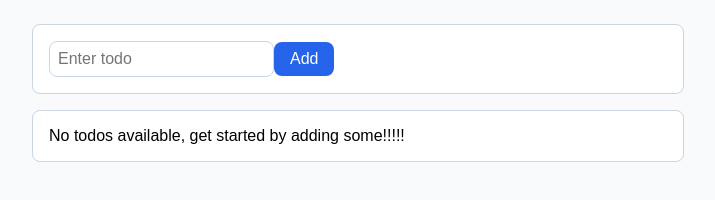
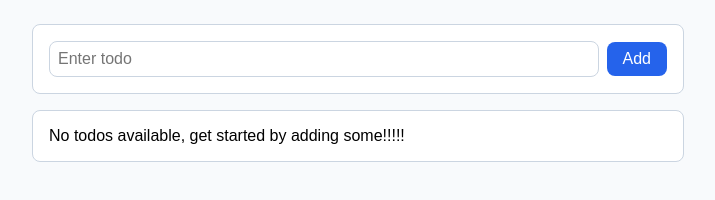
Before and after one commit to sambit-srcm/react-learning, a website built with Vite: page p1/index.html in a window 1280 px wide. Shown: the whole page, without its empty margins (282-997 px from the left). Built offline with nearby package versions, Linux system fonts and the light colour scheme.

Commit message:
fix: add gap between input and submit button in form card

```diff
--- a/p1/style.css
+++ b/p1/style.css
@@ -53,6 +53,14 @@ input {
   border-radius: var(--radius-md);
 
   padding: var(--space-md);
+}
+
+form.card {
+  display: flex;
+
+  align-items: center;
+
+  gap: var(--space-sm);
 }
 
 .row {
```
